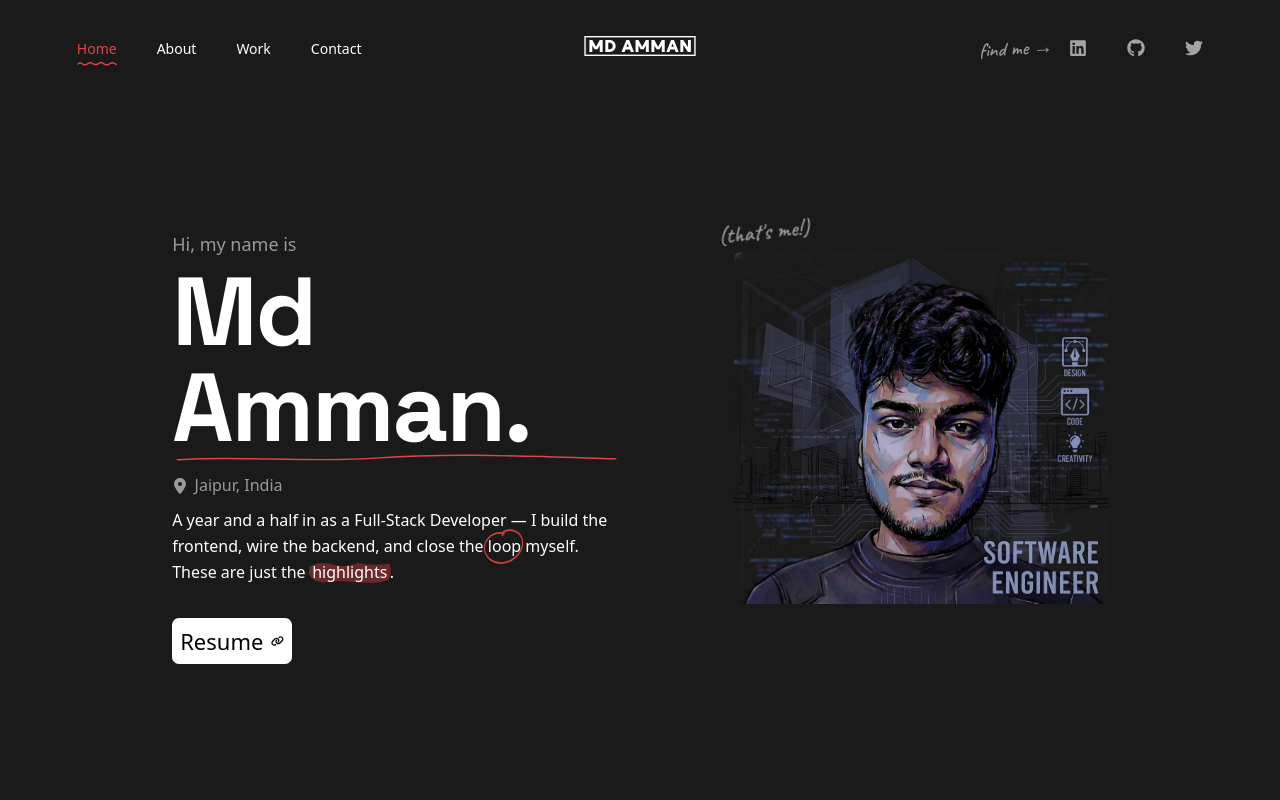
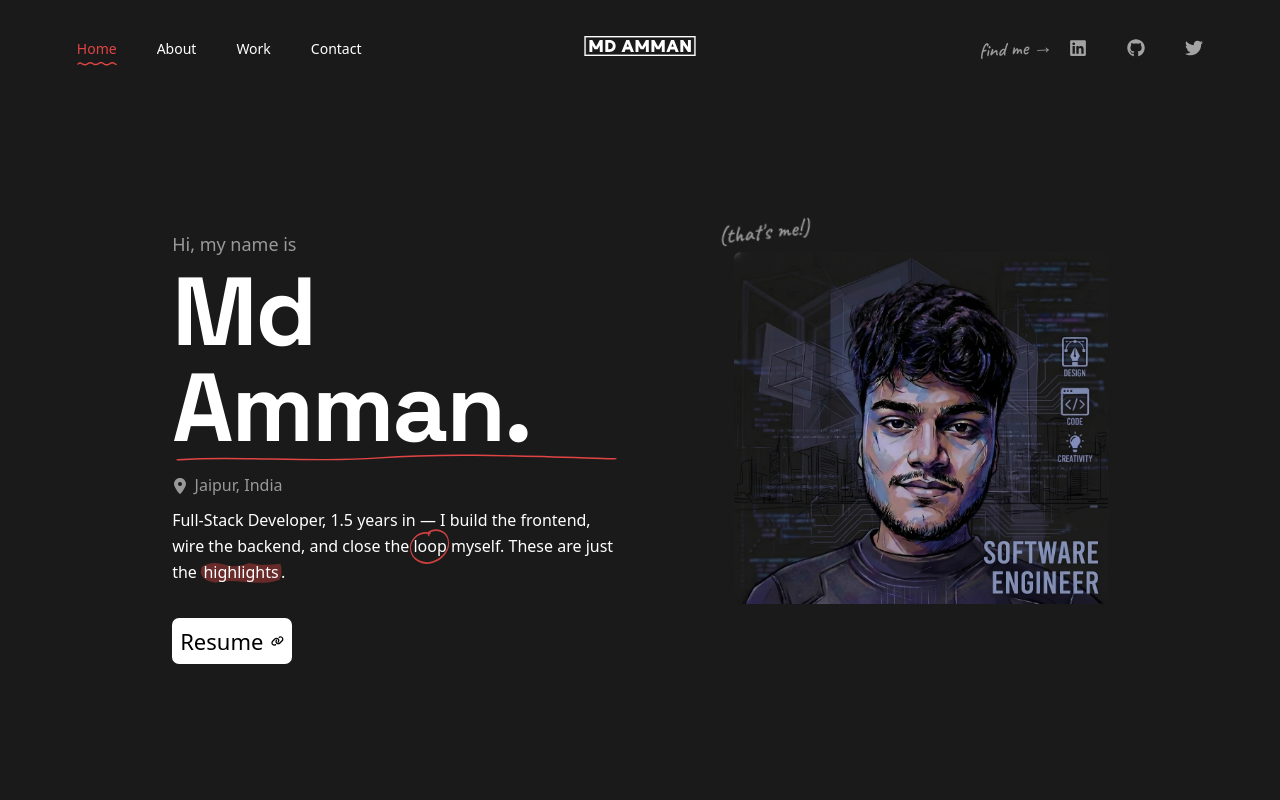
Before and after one commit to krazio-01/Portfolio, a React (Vite) app: page / in a window 1280 px wide. Shown: the top 800 px of the page. Built offline with nearby package versions, Linux system fonts and the light colour scheme.

Commit message:
rewrite home hero intro line

```diff
--- a/src/pages/Home/Home.jsx
+++ b/src/pages/Home/Home.jsx
@@ -39,8 +39,8 @@ const Home = () => {
                                 <FaLocationDot /> Jaipur, India
                             </p>
                             <p>
-                                A year and a half in as a Full-Stack Developer — I build the frontend, wire the backend,
-                                and close the{' '}
+                                Full-Stack Developer, 1.5 years in — I build the frontend, wire the backend, and close
+                                the{' '}
                                 <Scribble variant="circle" wrapClassName="circle-annotate" delay={1.4}>
                                     loop
                                 </Scribble>{' '}
```
